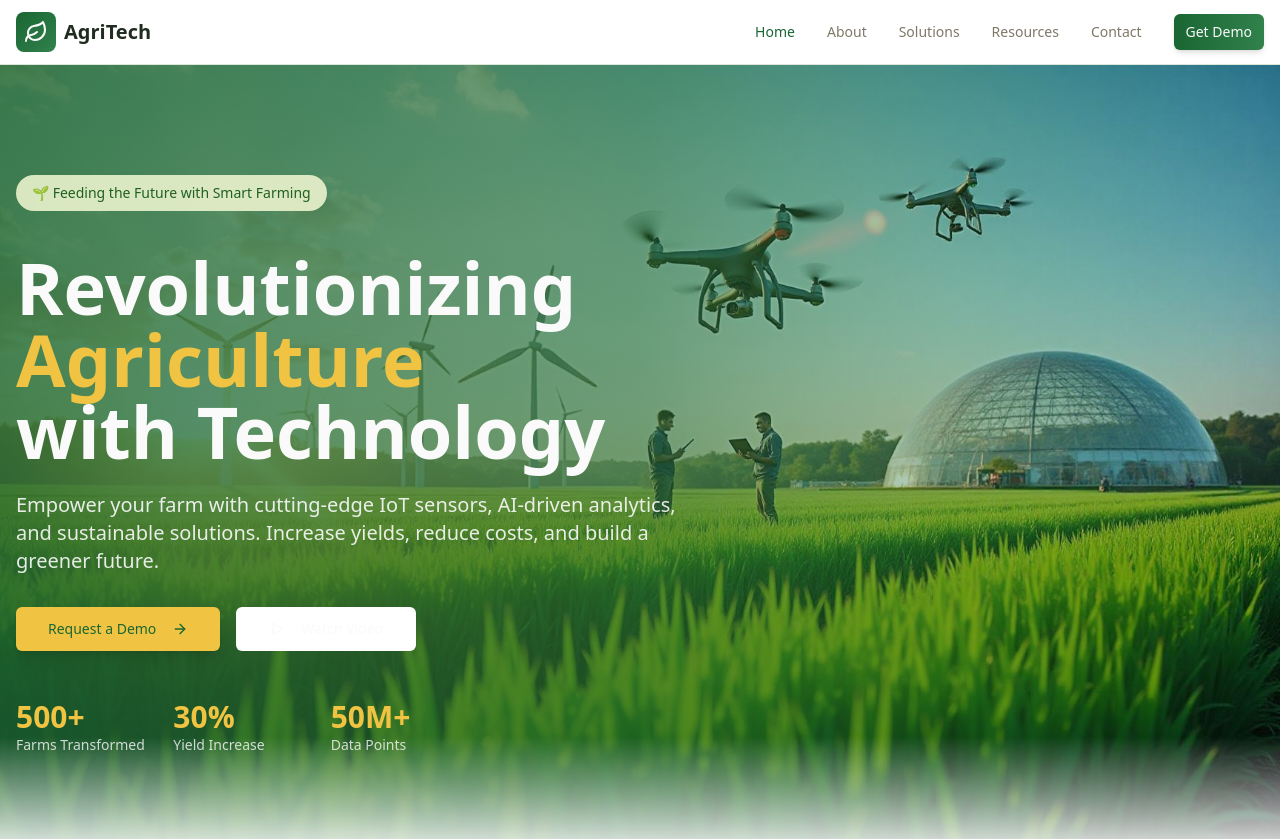
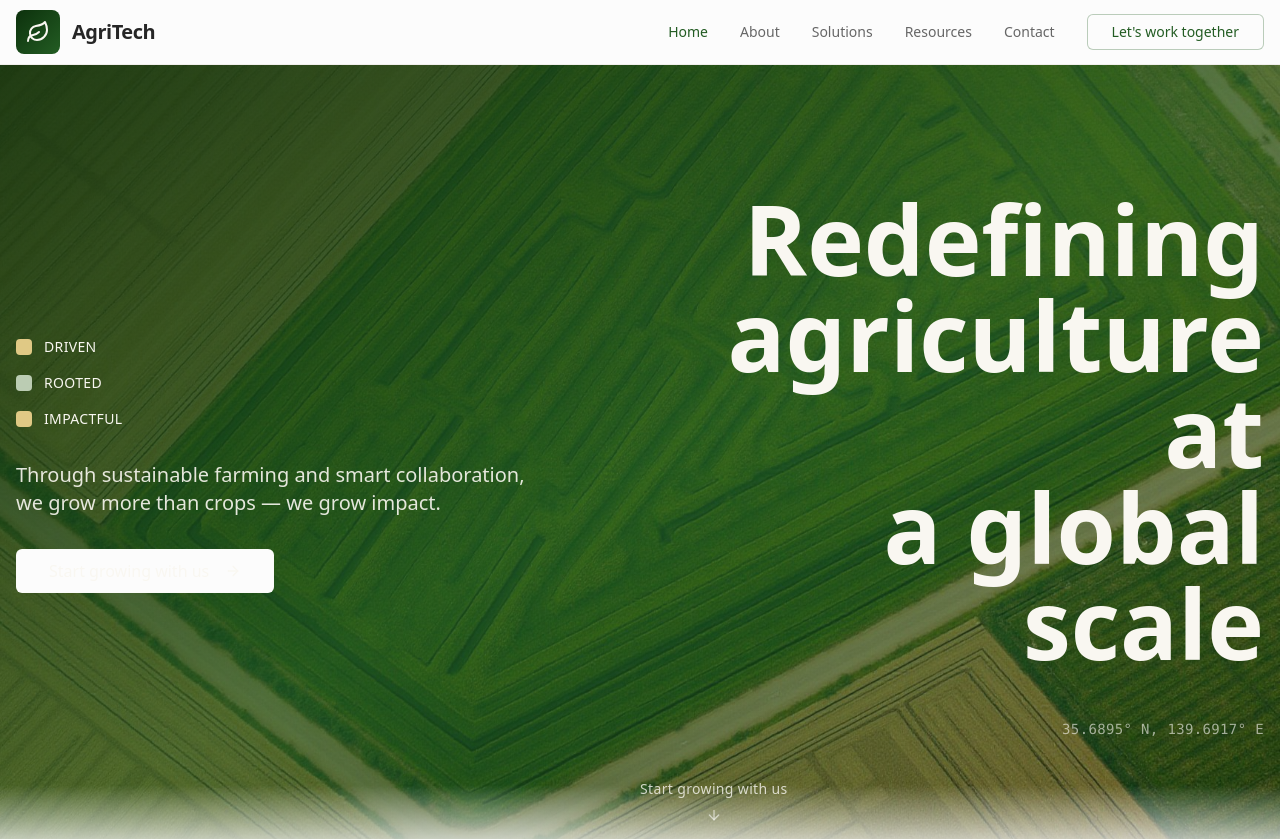
Before and after one commit to Wairimu2018/agririseafricaltd, a React (Vite) app: page / in a window 1280 px wide. Shown: the top 839 px of the page. Built offline with nearby package versions, Linux system fonts and the light colour scheme.

Commit message:
Incorporate design ideas
Implement design elements from the provided URL, including homepage animation and color scheme.

```diff
--- a/src/components/Hero.tsx
+++ b/src/components/Hero.tsx
@@ -1,77 +1,88 @@
 import { Button } from '@/components/ui/button';
-import { ArrowRight, Play } from 'lucide-react';
-import heroImage from '@/assets/hero-agriculture.jpg';
+import { ArrowRight, Play, ArrowDown } from 'lucide-react';
+import aerialHeroImage from '@/assets/aerial-farm-hero.jpg';
 
 const Hero = () => {
   return (
     <section className="relative min-h-screen flex items-center justify-center overflow-hidden">
-      {/* Background Image */}
+      {/* Background Image - Aerial Farm View */}
       <div
         className="absolute inset-0 bg-cover bg-center bg-no-repeat"
-        style={{ backgroundImage: `url(${heroImage})` }}
+        style={{ backgroundImage: `url(${aerialHeroImage})` }}
       >
-        <div className="absolute inset-0 bg-gradient-to-r from-primary/80 via-primary/60 to-transparent"></div>
+        <div className="absolute inset-0 bg-gradient-to-br from-forest-deep/90 via-forest-medium/70 to-forest-deep/40"></div>
       </div>
 
-      {/* Content */}
-      <div className="relative z-10 container mx-auto px-4 text-center lg:text-left">
-        <div className="max-w-4xl">
-          <div className="mb-6">
-            <span className="inline-block bg-accent/90 text-accent-foreground px-4 py-2 rounded-full text-sm font-medium mb-4">
-              🌱 Feeding the Future with Smart Farming
-            </span>
+      {/* Content Grid - Inspired by Freshfield */}
+      <div className="relative z-10 container mx-auto px-4 h-full min-h-screen flex items-center">
+        <div className="grid grid-cols-1 lg:grid-cols-2 gap-12 items-center w-full">
+
+          {/* Left Side - Value Props */}
+          <div className="space-y-8">
+            {/* Tag Line Badges - Inspired by Freshfield's "Driven, Rooted, Impactful" */}
+            <div className="flex flex-col space-y-4">
+              <div className="flex items-center space-x-3">
+                <div className="w-4 h-4 bg-field-gold rounded-sm"></div>
+                <span className="text-sm font-medium text-cream tracking-wide uppercase">Driven</span>
+              </div>
+              <div className="flex items-center space-x-3">
+                <div className="w-4 h-4 bg-sage rounded-sm"></div>
+                <span className="text-sm font-medium text-cream tracking-wide uppercase">Rooted</span>
+              </div>
+              <div className="flex items-center space-x-3">
+                <div className="w-4 h-4 bg-field-gold rounded-sm"></div>
+                <span className="text-sm font-medium text-cream tracking-wide uppercase">Impactful</span>
+              </div>
+            </div>
+
+            {/* Main Message */}
+            <div className="max-w-lg">
+              <p className="text-lg md:text-xl text-cream/90 leading-relaxed">
+                Through sustainable farming and smart collaboration, we grow more than crops — we grow impact.
+              </p>
+            </div>
+
+            {/* CTA Button */}
+            <div>
+              <Button
+                size="lg"
+                variant="outline"
+                className="border-cream/30 text-cream hover:bg-cream/10 backdrop-blur-sm text-base px-8 py-3 group"
+              >
+                Start growing with us
+                <ArrowRight className="ml-2 w-5 h-5 group-hover:translate-x-1 transition-transform" />
+              </Button>
+            </div>
           </div>
 
-          <h1 className="text-4xl md:text-6xl lg:text-7xl font-bold text-primary-foreground mb-6 leading-tight">
-            Revolutionizing
-            <span className="block text-harvest">Agriculture</span>
-            <span className="block">with Technology</span>
-          </h1>
+          {/* Right Side - Main Headline */}
+          <div className="lg:text-right">
+            <h1 className="text-5xl md:text-6xl lg:text-7xl xl:text-8xl font-bold text-cream leading-tight">
+              Redefining
+              <span className="block">agriculture at</span>
+              <span className="block">a global scale</span>
+            </h1>
 
-          <p className="text-lg md:text-xl text-primary-foreground/90 mb-8 max-w-2xl">
-            Empower your farm with cutting-edge IoT sensors, AI-driven analytics, and sustainable solutions.
-            Increase yields, reduce costs, and build a greener future.
-          </p>
-
-          <div className="flex flex-col sm:flex-row gap-4 justify-center lg:justify-start">
-            <Button
-              size="lg"
-              className="bg-harvest text-primary hover:bg-harvest/90 shadow-lg hover:shadow-xl transition-all duration-300 transform hover:scale-105"
-            >
-              Request a Demo
-              <ArrowRight className="ml-2 w-5 h-5" />
-            </Button>
-
-            <Button
-              variant="outline"
-              size="lg"
-              className="border-primary-foreground/20 text-primary-foreground hover:bg-primary-foreground/10 backdrop-blur-sm"
-            >
-              <Play className="mr-2 w-5 h-5" />
-              Watch Video
-            </Button>
-          </div>
-
-          {/* Stats */}
-          <div className="mt-12 grid grid-cols-1 sm:grid-cols-3 gap-6 max-w-md">
-            <div className="text-center lg:text-left">
-              <div className="text-2xl md:text-3xl font-bold text-harvest">500+</div>
-              <div className="text-sm text-primary-foreground/80">Farms Transformed</div>
-            </div>
-            <div className="text-center lg:text-left">
-              <div className="text-2xl md:text-3xl font-bold text-harvest">30%</div>
-              <div className="text-sm text-primary-foreground/80">Yield Increase</div>
-            </div>
-            <div className="text-center lg:text-left">
-              <div className="text-2xl md:text-3xl font-bold text-harvest">50M+</div>
-              <div className="text-sm text-primary-foreground/80">Data Points</div>
+            {/* Coordinates - Inspired by Freshfield */}
+            <div className="mt-8 lg:mt-12">
+              <p className="text-cream/60 text-sm tracking-wide font-mono">
+                35.6895° N, 139.6917° E
+              </p>
             </div>
           </div>
         </div>
       </div>
 
-      {/* Decorative Elements */}
-      <div className="absolute bottom-0 left-0 w-full h-32 bg-gradient-to-t from-background to-transparent"></div>
+      {/* Scroll Indicator */}
+      <div className="absolute bottom-8 left-1/2 transform -translate-x-1/2 animate-bounce">
+        <div className="flex flex-col items-center space-y-2">
+          <p className="text-cream/80 text-sm tracking-wide">Start growing with us</p>
+          <ArrowDown className="w-4 h-4 text-cream/60" />
+        </div>
+      </div>
+
+      {/* Subtle bottom fade */}
+      <div className="absolute bottom-0 left-0 w-full h-20 bg-gradient-to-t from-background to-transparent"></div>
     </section>
   );
 };
--- a/src/components/Navigation.tsx
+++ b/src/components/Navigation.tsx
@@ -18,15 +18,15 @@ const Navigation = () => {
   const isActive = (path: string) => location.pathname === path;
 
   return (
-    <nav className="bg-background/95 backdrop-blur-sm border-b border-border sticky top-0 z-50">
+    <nav className="bg-background/95 backdrop-blur-md border-b border-border/50 sticky top-0 z-50 shadow-soft">
       <div className="container mx-auto px-4">
         <div className="flex justify-between items-center h-16">
           {/* Logo */}
-          <Link to="/" className="flex items-center space-x-2">
-            <div className="bg-gradient-to-br from-primary to-primary-light p-2 rounded-lg">
-              <Leaf className="w-6 h-6 text-primary-foreground" />
+          <Link to="/" className="flex items-center space-x-3">
+            <div className="bg-gradient-to-br from-forest-deep to-forest-medium p-2.5 rounded-lg shadow-medium">
+              <Leaf className="w-6 h-6 text-cream" />
             </div>
-            <span className="text-xl font-bold text-foreground">AgriTech</span>
+            <span className="text-xl font-bold text-charcoal tracking-tight">AgriTech</span>
           </Link>
 
           {/* Desktop Navigation */}
@@ -35,15 +35,19 @@ const Navigation = () => {
               <Link
                 key={item.name}
                 to={item.path}
-                className={`text-sm font-medium transition-colors hover:text-primary ${
-                  isActive(item.path) ? 'text-primary' : 'text-muted-foreground'
+                className={`text-sm font-medium transition-colors hover:text-forest-medium ${
+                  isActive(item.path) ? 'text-forest-medium' : 'text-charcoal/70'
                 }`}
               >
                 {item.name}
               </Link>
             ))}
-            <Button variant="default" size="sm" className="bg-gradient-to-r from-primary to-primary-light">
-              Get Demo
+            <Button
+              variant="outline"
+              size="sm"
+              className="border-forest-medium/30 text-forest-medium hover:bg-forest-medium/10 px-6"
+            >
+              Let's work together
             </Button>
           </div>
 
@@ -58,14 +62,14 @@ const Navigation = () => {
 
         {/* Mobile Navigation */}
         {isOpen && (
-          <div className="md:hidden">
-            <div className="px-2 pt-2 pb-3 space-y-1 bg-background border-t border-border">
+          <div className="md:hidden animate-fade-in">
+            <div className="px-2 pt-2 pb-3 space-y-1 bg-background/95 backdrop-blur-md border-t border-border/50">
               {navItems.map((item) => (
                 <Link
                   key={item.name}
                   to={item.path}
-                  className={`block px-3 py-2 text-base font-medium transition-colors hover:text-primary ${
-                    isActive(item.path) ? 'text-primary' : 'text-muted-foreground'
+                  className={`block px-3 py-2 text-base font-medium transition-colors hover:text-forest-medium ${
+                    isActive(item.path) ? 'text-forest-medium' : 'text-charcoal/70'
                   }`}
                   onClick={() => setIsOpen(false)}
                 >
@@ -73,8 +77,8 @@ const Navigation = () => {
                 </Link>
               ))}
               <div className="px-3 py-2">
-                <Button variant="default" size="sm" className="w-full bg-gradient-to-r from-primary to-primary-light">
-                  Get Demo
+                <Button variant="outline" size="sm" className="w-full border-forest-medium/30 text-forest-medium hover:bg-forest-medium/10">
+                  Let's work together
                 </Button>
               </div>
             </div>
--- a/src/index.css
+++ b/src/index.css
@@ -6,57 +6,67 @@
 
 @layer base {
   :root {
-    /* Nature-inspired color palette */
-    --background: 0 0% 100%;
-    --foreground: 120 15% 15%;
+    /* Sophisticated earth-inspired palette similar to Freshfield */
+    --background: 0 0% 99%;
+    --foreground: 0 0% 7%;
 
     --card: 0 0% 100%;
-    --card-foreground: 120 15% 15%;
+    --card-foreground: 0 0% 7%;
 
     --popover: 0 0% 100%;
-    --popover-foreground: 120 15% 15%;
+    --popover-foreground: 0 0% 7%;
 
-    /* Primary: Deep forest green */
-    --primary: 140 60% 25%;
+    /* Primary: Deep forest green inspired by Freshfield */
+    --primary: 120 50% 15%;
     --primary-foreground: 0 0% 98%;
-    --primary-light: 140 45% 35%;
-    --primary-glow: 140 55% 45%;
+    --primary-light: 120 40% 25%;
+    --primary-glow: 120 45% 35%;
 
-    /* Secondary: Fresh green */
-    --secondary: 120 40% 85%;
-    --secondary-foreground: 120 60% 20%;
+    /* Secondary: Warm earth tones */
+    --secondary: 40 15% 92%;
+    --secondary-foreground: 120 30% 20%;
 
-    /* Earth tones */
-    --muted: 45 25% 92%;
-    --muted-foreground: 45 10% 45%;
+    /* Sophisticated neutrals */
+    --muted: 40 10% 95%;
+    --muted-foreground: 0 0% 45%;
 
-    --accent: 75 60% 88%;
-    --accent-foreground: 120 50% 25%;
+    --accent: 120 25% 88%;
+    --accent-foreground: 120 50% 15%;
 
-    /* Nature accents */
-    --earth: 35 45% 65%;
-    --sky: 200 80% 85%;
-    --harvest: 45 85% 60%;
+    /* Inspired color additions */
+    --earth: 35 30% 60%;
+    --sage: 100 20% 75%;
+    --cream: 45 40% 96%;
+    --charcoal: 0 0% 15%;
 
-    --destructive: 0 84.2% 60.2%;
-    --destructive-foreground: 210 40% 98%;
+    /* Enhanced nature palette */
+    --forest-deep: 120 60% 12%;
+    --forest-medium: 120 45% 25%;
+    --field-gold: 45 60% 70%;
+    --soil-brown: 25 25% 45%;
 
-    --border: 120 20% 88%;
-    --input: 120 20% 88%;
-    --ring: 140 60% 25%;
+    --destructive: 0 84% 60%;
+    --destructive-foreground: 0 0% 98%;
 
-    /* Gradients */
-    --gradient-primary: linear-gradient(135deg, hsl(var(--primary)), hsl(var(--primary-light)));
-    --gradient-earth: linear-gradient(180deg, hsl(var(--sky)), hsl(var(--accent)));
-    --gradient-hero: linear-gradient(135deg, hsl(var(--primary) / 0.9), hsl(var(--primary-light) / 0.8));
+    --border: 40 15% 88%;
+    --input: 40 15% 88%;
+    --ring: 120 50% 15%;
 
-    /* Shadows */
-    --shadow-nature: 0 10px 40px -10px hsl(var(--primary) / 0.2);
-    --shadow-soft: 0 4px 20px -5px hsl(var(--primary) / 0.15);
+    /* Enhanced gradients inspired by aerial farm views */
+    --gradient-hero: linear-gradient(135deg, hsl(120 60% 12% / 0.95), hsl(120 45% 25% / 0.85));
+    --gradient-earth: linear-gradient(180deg, hsl(100 20% 75%), hsl(45 40% 96%));
+    --gradient-fields: linear-gradient(45deg, hsl(120 45% 25%), hsl(45 60% 70%), hsl(25 25% 45%));
+    --gradient-subtle: linear-gradient(180deg, hsl(45 40% 96%), hsl(40 15% 92%));
 
-    /* Animations */
+    /* Sophisticated shadows */
+    --shadow-soft: 0 2px 20px -5px hsl(120 50% 15% / 0.08);
+    --shadow-medium: 0 8px 40px -10px hsl(120 50% 15% / 0.15);
+    --shadow-strong: 0 20px 60px -15px hsl(120 50% 15% / 0.25);
+
+    /* Smooth transitions */
     --transition-smooth: all 0.4s cubic-bezier(0.4, 0, 0.2, 1);
     --transition-bounce: all 0.6s cubic-bezier(0.68, -0.55, 0.265, 1.55);
+    --transition-slow: all 0.8s cubic-bezier(0.25, 0.46, 0.45, 0.94);
 
     --radius: 0.5rem;
 
@@ -122,26 +132,88 @@
   }
 
   body {
-    @apply bg-background text-foreground font-sans;
+    @apply bg-background text-foreground font-sans antialiased;
   }
 
-  /* Smooth transitions for all interactive elements */
-  button, a, input, textarea {
-    @apply transition-all duration-300;
+  /* Enhanced smooth transitions for all interactive elements */
+  button, a, input, textarea, .card {
+    transition: var(--transition-smooth);
   }
 }
 
 @layer components {
   .gradient-text {
-    @apply bg-gradient-to-r from-primary to-primary-light bg-clip-text text-transparent;
-  }
-
-  .nature-shadow {
-    box-shadow: var(--shadow-nature);
+    @apply bg-gradient-to-r from-forest-deep to-forest-medium bg-clip-text text-transparent;
   }
 
   .soft-shadow {
     box-shadow: var(--shadow-soft);
+  }
+
+  .medium-shadow {
+    box-shadow: var(--shadow-medium);
+  }
+
+  .strong-shadow {
+    box-shadow: var(--shadow-strong);
+  }
+
+  /* Enhanced animations inspired by Freshfield */
+  .animate-fade-in {
+    animation: fadeIn 0.4s ease-out;
+  }
+
+  .animate-slide-up {
+    animation: slideUp 0.6s ease-out;
+  }
+
+  .animate-scale-in {
+    animation: scaleIn 0.3s ease-out;
+  }
+}
+
+@layer utilities {
+  /* Keyframes for smooth animations */
+  @keyframes fadeIn {
+    from {
+      opacity: 0;
+      transform: translateY(10px);
+    }
+    to {
+      opacity: 1;
+      transform: translateY(0);
+    }
+  }
+
+  @keyframes slideUp {
+    from {
+      opacity: 0;
+      transform: translateY(20px);
+    }
+    to {
+      opacity: 1;
+      transform: translateY(0);
+    }
+  }
+
+  @keyframes scaleIn {
+    from {
+      opacity: 0;
+      transform: scale(0.95);
+    }
+    to {
+      opacity: 1;
+      transform: scale(1);
+    }
+  }
+
+  /* Hover effects */
+  .hover-lift {
+    @apply transition-all duration-300 hover:transform hover:scale-105 hover:shadow-medium;
+  }
+
+  .hover-glow {
+    @apply transition-all duration-300 hover:shadow-strong;
   }
 }
 
--- a/tailwind.config.ts
+++ b/tailwind.config.ts
@@ -55,8 +55,13 @@ export default {
 					foreground: 'hsl(var(--card-foreground))'
 				},
 				earth: 'hsl(var(--earth))',
-				sky: 'hsl(var(--sky))',
-				harvest: 'hsl(var(--harvest))',
+				sage: 'hsl(var(--sage))',
+				cream: 'hsl(var(--cream))',
+				charcoal: 'hsl(var(--charcoal))',
+				'forest-deep': 'hsl(var(--forest-deep))',
+				'forest-medium': 'hsl(var(--forest-medium))',
+				'field-gold': 'hsl(var(--field-gold))',
+				'soil-brown': 'hsl(var(--soil-brown))',
 				sidebar: {
 					DEFAULT: 'hsl(var(--sidebar-background))',
 					foreground: 'hsl(var(--sidebar-foreground))',
```
Also changed, not shown: src/assets/aerial-farm-hero.jpg (added).
